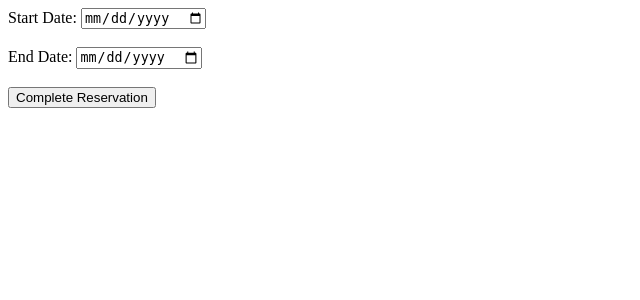
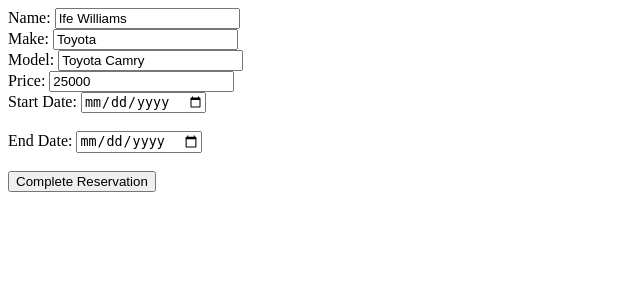
Before and after one commit to Nartben7788/cruisehub, a Flask app: page /reservation/1 in a window 1280 px wide. Shown: the top 300 px of the page, without its empty margins (0-640 px from the left). Run offline with Flask 3, Linux system fonts and the light colour scheme; a user stored in the database is signed in.

Commit message:
Update reservation page with user and car details

```diff
--- a/app.py
+++ b/app.py
@@ -222,6 +222,8 @@ def reservation(car_id):
     if request.method == 'GET':
         if 'user_id' not in session:
             return redirect(url_for('login'))
+        car = Car.query.get_or_404(car_id)
+        user = User.query.get(session['user_id'])
         # Check if the car has existing reservations
         existing_reservations = Reservations.query.filter_by(reserved_car_id=car_id).all()
 
@@ -235,7 +237,7 @@ def reservation(car_id):
             # If no existing reservations, set the earliest start date to the current date
             earliest_start_date = datetime.now()
 
-        return render_template('reservation.html', earliest_start_date=earliest_start_date.strftime('%Y-%m-%d'), car_id=car_id)
+        return render_template('reservation.html', earliest_start_date=earliest_start_date.strftime('%Y-%m-%d'), car_id=car_id, car=car, user=user)
     else:
         if 'user_id' not in session:
             return redirect(url_for('login'))
--- a/templates/reservation.html
+++ b/templates/reservation.html
@@ -7,6 +7,20 @@
 </head>
 <body>
     <form action="{{ url_for('reservation', car_id=car_id) }}" method="post">
+         <!-- Non-editable fields pre-filled from the database -->
+         <label for="name">Name:</label>
+         <input type="text" id="name" name="name" value="{{ user.name }}" readonly><br>
+
+         <label for="make">Make:</label>
+         <input type="text" id="make" name="make" value="{{ car.make }}" readonly><br>
+
+         <label for="model">Model:</label>
+         <input type="text" id="model" name="model" value="{{ car.model }}" readonly><br>
+
+         <label for="price">Price:</label>
+         <input type="text" id="price" name="price" value="{{ car.price }}" readonly><br>
+
+
         <label for="start_date">Start Date:</label>
         <input type="date" id="start_date" name="start_date" min="{{earliest_start_date }}" required><br><br>
 
```
